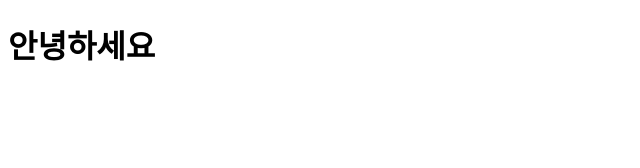
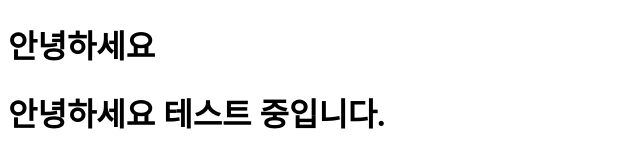
Before and after one commit to qoalswns14/aws_cicd_test, a plain HTML site: page index.html in a window 1280 px wide. Shown: the whole page, without its empty margins (0-640 px from the left). Drawn offline with Linux system fonts and the light colour scheme.

Commit message:
Update index.html

```diff
--- a/index.html
+++ b/index.html
@@ -4,10 +4,10 @@
     <meta charset="UTF-8">
     <meta name="viewport" content="width=device-width, initial-scale=1.0">
     <title>안녕하세요 페이지</title>
-    <title>2222222</title>
-
 </head>
 <body>
     <h1>안녕하세요</h1>
+    <h1>안녕하세요 테스트 중입니다.</h1>
+
 </body>
 </html>
```
